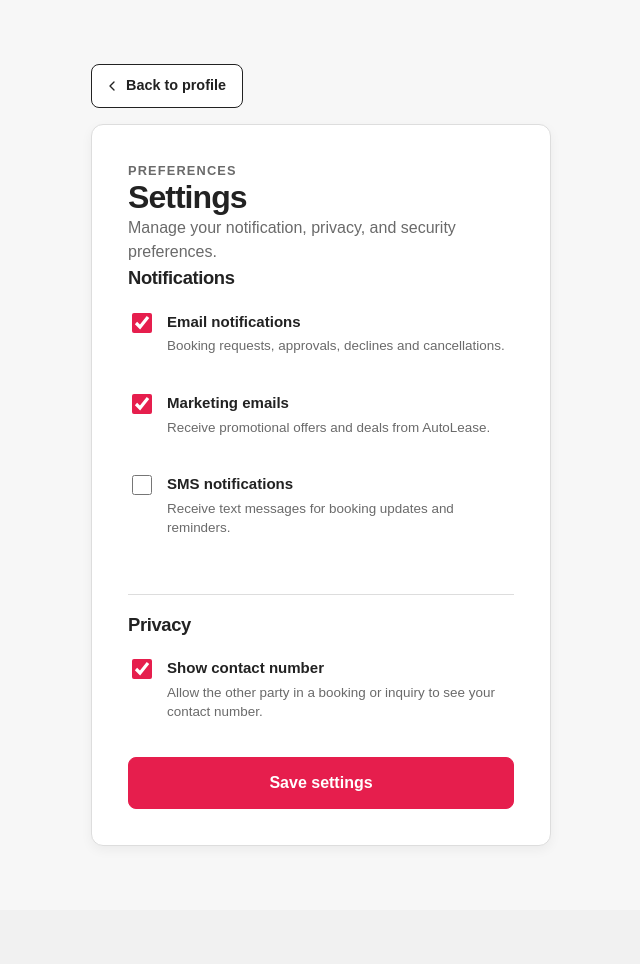
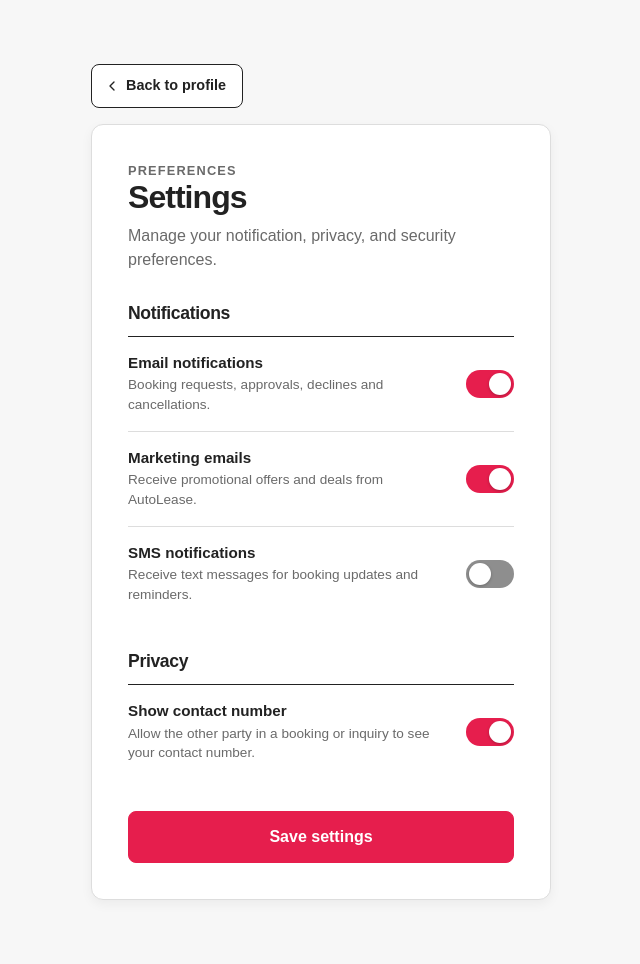
Before and after one commit to Cyanineee-24/AutoLease, a Django app: page /settings/ in a window 1280 px wide. Shown: the part 73-1037 px from the top of the page, without its empty margins (319-959 px from the left). Before the commit the page ends 919 px from the top, so only its background shows below. Run offline with Django 5.2, Linux system fonts and the light colour scheme; the visitor is signed in with stand-in values (Sample User, id 1); parts of the project's set-up code (start-up, migrations or seed data) failed here and were passed over.

Commit message:
feat(usersettings): on/off switches and a clearer spacing hierarchy
Checkboxes become switches (still checkboxes, with role="switch").
Settings spacing now steps down from page title to section heading,
setting name and description. Scoped to the settings page.

Co-Authored-By: Claude Opus 5.5 <noreply@anthropic.com>

```diff
--- a/apps/usersettings/forms.py
+++ b/apps/usersettings/forms.py
@@ -1,9 +1,14 @@
 from django import forms
 
 from .models import UserSettings
+
+# Each setting renders as an on/off switch: still a checkbox, so it submits
+# and works with the keyboard as before; role="switch" tells screen readers.
+SWITCH_ATTRS = {'class': 'switch', 'role': 'switch'}
 
 
 class UserSettingsForm(forms.ModelForm):
     class Meta:
         model = UserSettings
         fields = ['email_notifications', 'marketing_emails', 'sms_notifications', 'show_contact_number']
+        widgets = {field: forms.CheckboxInput(attrs=SWITCH_ATTRS) for field in fields}
--- a/apps/usersettings/templates/usersettings/settings.html
+++ b/apps/usersettings/templates/usersettings/settings.html
@@ -4,7 +4,7 @@
 {% block title %}Settings | AutoLease{% endblock %}
 
 {% block extra_css %}
-<link rel="stylesheet" href="{% static 'css/usersettings/settings.css' %}">
+<link rel="stylesheet" href="{% static 'css/usersettings/settings.css' %}?v=8">
 {% endblock %}
 
 {% block content %}
@@ -12,7 +12,7 @@
     <div class="auth-stack">
         {% url 'userprofile:profile' as back_url %}
         {% include '_back_button.html' with url=back_url label='Back to profile' %}
-        <div class="auth-card card">
+        <div class="auth-card card settings-card">
             <p class="eyebrow">Preferences</p>
             <h1>Settings</h1>
             <p class="auth-copy">Manage your notification, privacy, and security preferences.</p>
@@ -25,7 +25,7 @@
                 </div>
             {% endif %}
 
-            <form method="post" class="auth-form">
+            <form method="post" class="auth-form settings-form">
                 {% csrf_token %}
 
                 <div class="settings-section">
@@ -33,31 +33,31 @@
 
                     <div class="settings-toggle">
                         <label class="toggle-row" for="{{ form.email_notifications.id_for_label }}">
-                            {{ form.email_notifications }}
                             <div class="toggle-label-group">
                                 <span class="toggle-label">Email notifications</span>
                                 <span class="toggle-desc">Booking requests, approvals, declines and cancellations.</span>
                             </div>
+                            {{ form.email_notifications }}
                         </label>
                     </div>
 
                     <div class="settings-toggle">
                         <label class="toggle-row" for="{{ form.marketing_emails.id_for_label }}">
-                            {{ form.marketing_emails }}
                             <div class="toggle-label-group">
                                 <span class="toggle-label">Marketing emails</span>
                                 <span class="toggle-desc">Receive promotional offers and deals from AutoLease.</span>
                             </div>
+                            {{ form.marketing_emails }}
                         </label>
                     </div>
 
                     <div class="settings-toggle">
                         <label class="toggle-row" for="{{ form.sms_notifications.id_for_label }}">
-                            {{ form.sms_notifications }}
                             <div class="toggle-label-group">
                                 <span class="toggle-label">SMS notifications</span>
                                 <span class="toggle-desc">Receive text messages for booking updates and reminders.</span>
                             </div>
+                            {{ form.sms_notifications }}
                         </label>
                     </div>
                 </div>
@@ -67,11 +67,11 @@
 
                     <div class="settings-toggle">
                         <label class="toggle-row" for="{{ form.show_contact_number.id_for_label }}">
-                            {{ form.show_contact_number }}
                             <div class="toggle-label-group">
                                 <span class="toggle-label">Show contact number</span>
                                 <span class="toggle-desc">Allow the other party in a booking or inquiry to see your contact number.</span>
                             </div>
+                            {{ form.show_contact_number }}
                         </label>
                     </div>
                 </div>
--- a/static/css/usersettings/settings.css
+++ b/static/css/usersettings/settings.css
@@ -3,39 +3,92 @@
    Settings toggle styles
    ================================================================ */
 
-.settings-toggle {
-    margin-top: 8px;
+/* ---- Page rhythm ----
+   Four levels, each a step smaller and closer together:
+   page title > section heading > setting label > description.
+   Space follows the same order: 32px between sections,
+   12px under a heading, 16px inside each row. */
+
+.settings-card .auth-copy {
+    margin: 8px 0 32px;
+}
+
+.settings-form {
+    gap: 32px;
+}
+
+.settings-toggle + .settings-toggle {
+    border-top: 1px solid var(--color-border);
 }
 
 .toggle-row {
-    align-items: flex-start;
+    align-items: center;
     cursor: pointer;
     display: flex;
-    gap: 12px;
-    padding: 14px 0;
+    gap: 24px;
+    padding: 16px 0;
 }
 
-.toggle-row input[type="checkbox"] {
-    accent-color: var(--color-primary);
+/* ---- On/off switch (a styled checkbox, on the right of each row) ---- */
+
+.toggle-row .switch {
+    appearance: none;
+    -webkit-appearance: none;
+    /* Off state: grey dark enough (3:1) to see against the white card. */
+    background: #8E8E8E;
+    border-radius: 999px;
+    cursor: pointer;
     flex-shrink: 0;
-    height: 20px;
-    margin-top: 2px;
-    width: 20px;
+    height: 28px;
+    margin: 0 0 0 auto;
+    position: relative;
+    width: 48px;
+}
+
+.toggle-row .switch::before {
+    background: var(--color-surface);
+    border-radius: 50%;
+    box-shadow: 0 1px 3px rgba(0, 0, 0, 0.25);
+    content: "";
+    height: 22px;
+    left: 3px;
+    position: absolute;
+    top: 3px;
+    width: 22px;
+}
+
+.toggle-row .switch:checked {
+    background: var(--color-primary);
+}
+
+.toggle-row .switch:checked::before {
+    transform: translateX(20px);
+}
+
+.toggle-row .switch:focus-visible {
+    outline: 2px solid var(--color-primary);
+    outline-offset: 2px;
+}
+
+@media (prefers-reduced-motion: no-preference) {
+    .toggle-row .switch { transition: background-color 150ms ease; }
+    .toggle-row .switch::before { transition: transform 150ms ease; }
 }
 
 .toggle-label {
     color: var(--color-text);
     display: block;
-    font-size: 0.94rem;
+    font-size: 0.95rem;
     font-weight: 600;
+    line-height: 1.35;
 }
 
 .toggle-desc {
     color: var(--color-muted);
     display: block;
-    font-size: 0.84rem;
-    line-height: 1.4;
-    margin-top: 4px;
+    font-size: 0.85rem;
+    line-height: 1.45;
+    margin-top: 2px;
 }
 
 
@@ -43,25 +96,21 @@
 
 .toggle-label-group {
     display: flex;
+    flex: 1;
     flex-direction: column;
+    min-width: 0;
 }
 
 
-/* ---- Section dividers ---- */
-
-.settings-section {
-    padding: 4px 0;
-}
-
-.settings-section + .settings-section {
-    border-top: 1px solid var(--color-border);
-    margin-top: 20px;
-    padding-top: 20px;
-}
+/* ---- Sections ----
+   Thin lines separate rows inside a section; sections are separated by
+   space (the form's 32px gap) and their heading, not by another line. */
 
 .settings-section-heading {
+    border-bottom: 1px solid var(--color-text);
     color: var(--color-text);
-    font-size: 1.15rem;
+    font-size: 1.1rem;
     letter-spacing: -0.02em;
-    margin: 0 0 4px;
+    margin: 0;
+    padding-bottom: 12px;
 }
```
